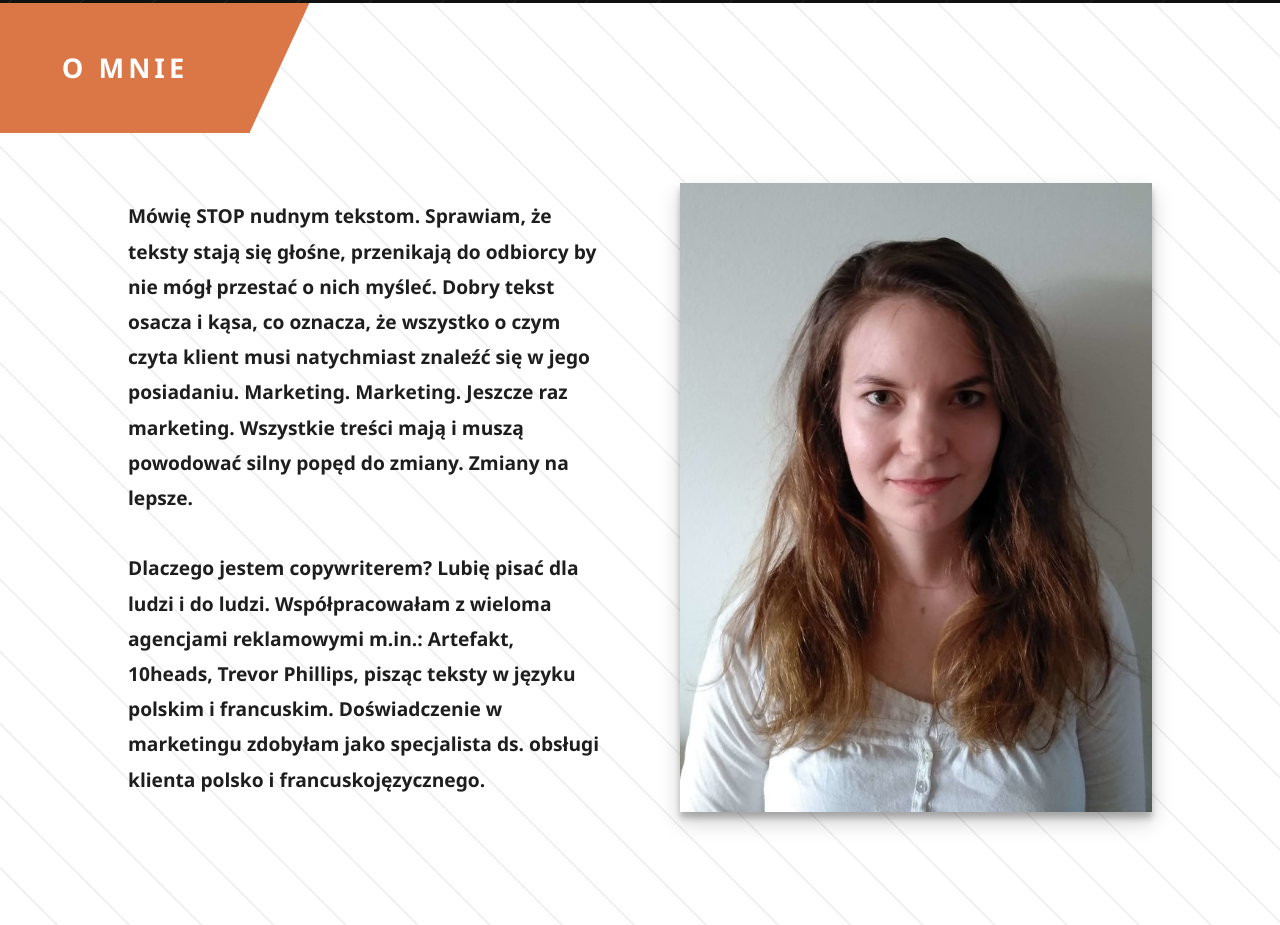
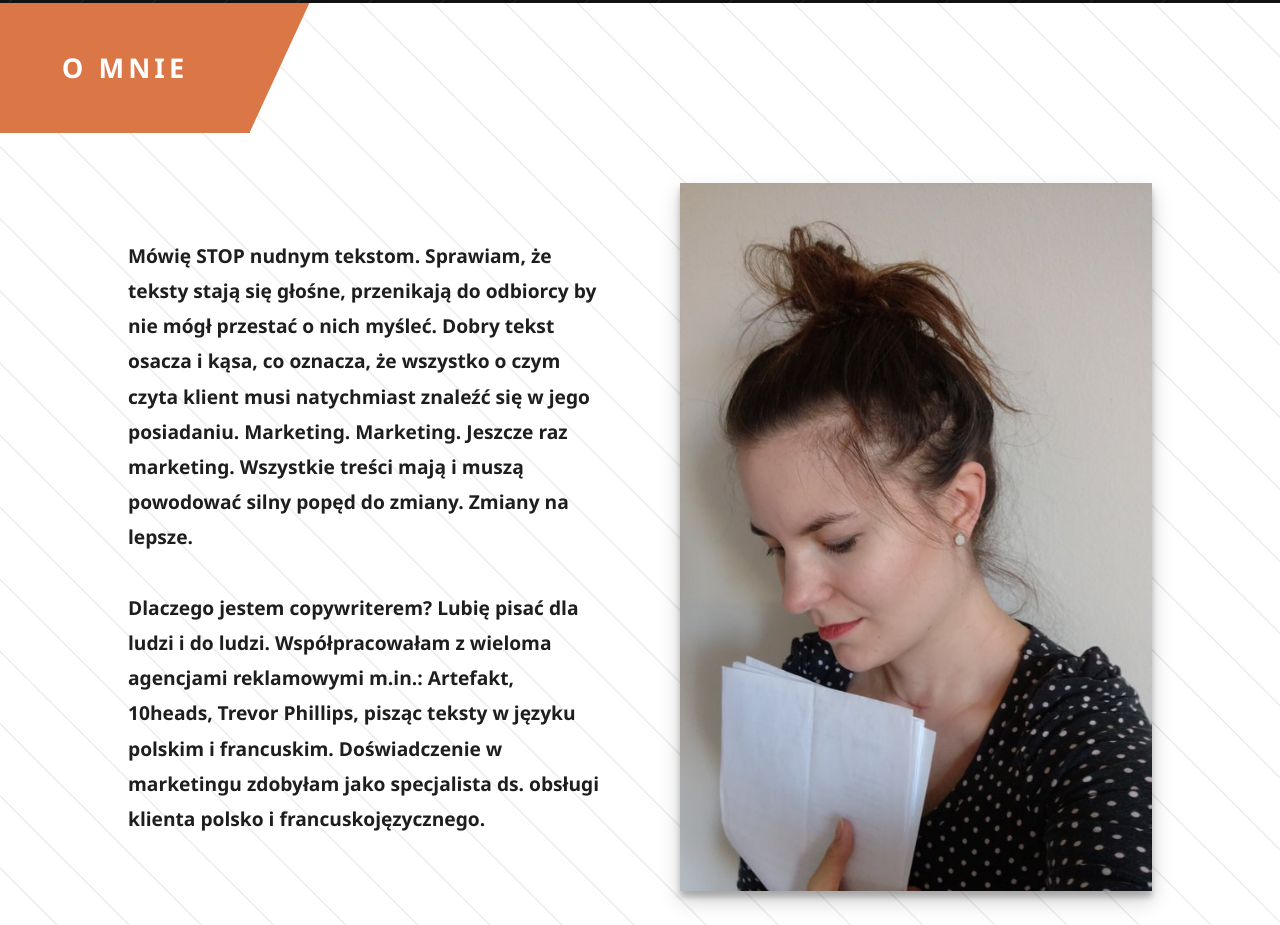
Before and after one commit to marcin-brumer/Copywriter-Portfolio, a website built with webpack: page index.html in a window 1280 px wide. Shown: the part 1871-2796 px from the top of the page. Built offline with nearby package versions, Linux system fonts and the light colour scheme.

Commit message:
Changed photo

```diff
--- a/index.html
+++ b/index.html
@@ -100,7 +100,7 @@
                 </div>
             </div>
             <div class="about-photo">
-                <img src="https://raw.githubusercontent.com/marcin-brumer/Copywriter-Portfolio/master/dist/img/photo.jpg" alt="Karolina Brumer">
+                <img src="https://raw.githubusercontent.com/marcin-brumer/Copywriter-Portfolio/master/dist/img/photo2.jpg" alt="Karolina Brumer">
             </div>
         </div>
     </section>
```
